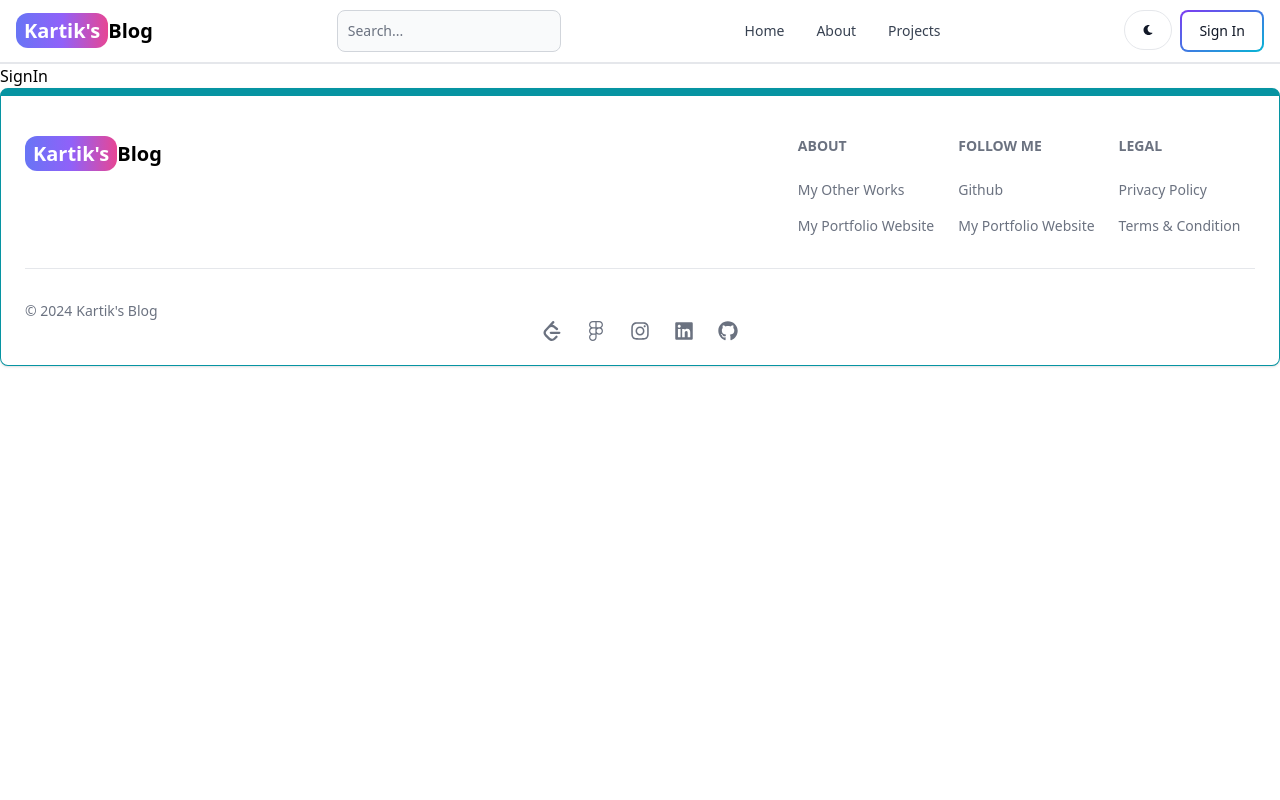
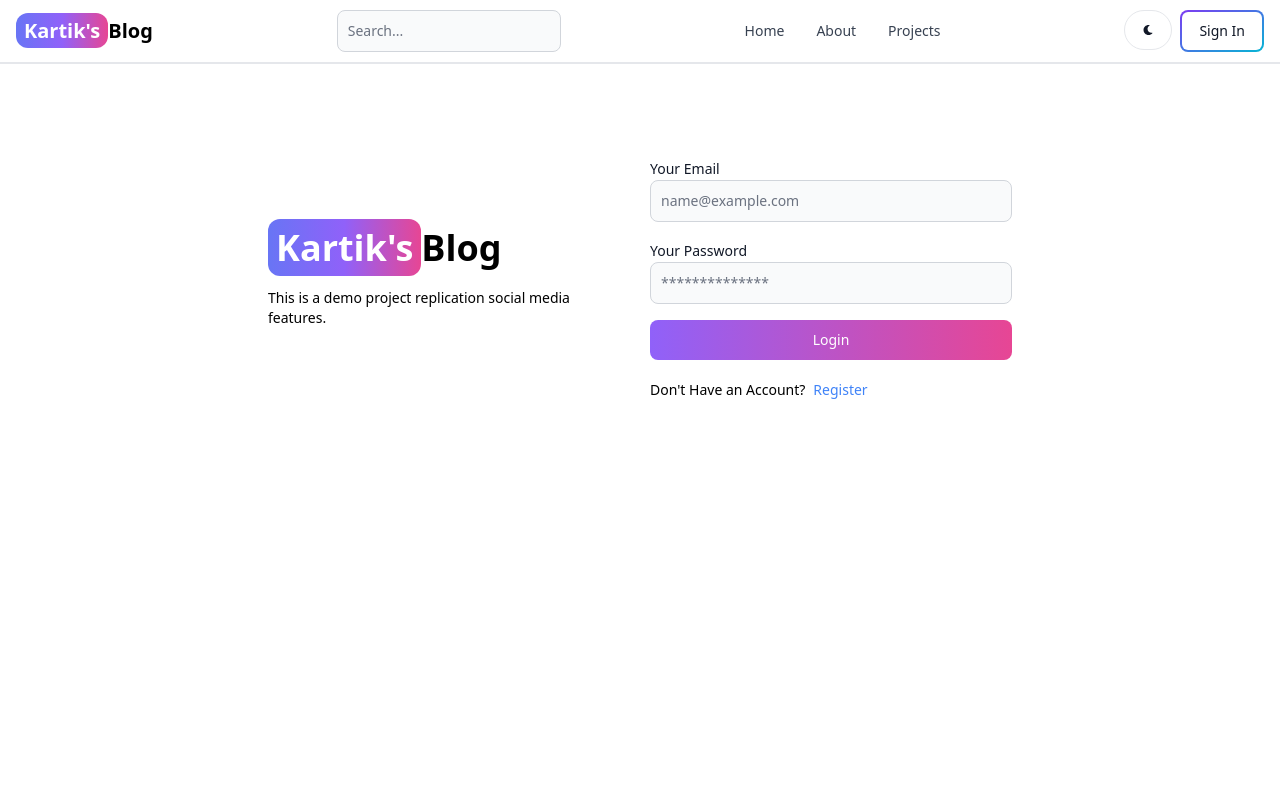
Before and after one commit to MONKEY-D/Mern-Blog, a React (Vite) app in the folder client/: page /sign-in in a window 1280 px wide. Shown: the top 800 px of the page. Built offline with nearby package versions, Linux system fonts and the light colour scheme.

Commit message:
sign in ui

```diff
--- a/client/src/pages/SignIn.jsx
+++ b/client/src/pages/SignIn.jsx
@@ -1,9 +1,107 @@
-import React from 'react'
+import { Alert, Button, Label, Spinner, TextInput } from "flowbite-react";
+import React, { useState } from "react";
+import { Link, useNavigate } from "react-router-dom";
 
 export default function SignIn() {
+  const [formData, setFormData] = useState({});
+  const [errorMessage, setErrorMessage] = useState(null);
+  const [loading, setLoading] = useState(false);
+  const navigate = useNavigate()
+
+  const handleChange = (e) => {
+    setFormData({ ...formData, [e.target.id]: e.target.value.trim() });
+  };
+  const handleSubmit = async (e) => {
+    e.preventDefault();
+    if (!formData.email || !formData.password) {
+      return setErrorMessage("Please fill out all fields.");
+    }
+    try {
+      setLoading(true);
+      setErrorMessage(null);
+      const res = await fetch("/api/auth/signin", {
+        method: "POST",
+        headers: { "Content-Type": "application/json" },
+        body: JSON.stringify(formData),
+      });
+      const data = await res.json();
+      if (data.success === false) {
+        return setErrorMessage(data.message);
+      }
+      setLoading(false);
+      if (res.ok){
+        navigate('/')
+      }
+    } catch (error) {
+      setErrorMessage(error.message);
+      loading(false);
+    }
+  };
   return (
-    <div>
-      SignIn
+    <div className="min-h-screen mt-20">
+      <div className="flex p-3 max-w-3xl mx-auto flex-col md:flex-row md:items-center gap-5">
+        {/* left */}
+        <div className="flex-1">
+          <Link to="/" className="font-bold dark:text-white text-4xl">
+            <span className="px-2 py-1 bg-gradient-to-r from-indigo-500 via-purple-500 to-pink-500 text-white rounded-xl">
+              Kartik's
+            </span>
+            Blog
+          </Link>
+          <p className="text-sm mt-5">
+            This is a demo project replication social media features.
+          </p>
+        </div>
+
+        {/* right */}
+        <div className="flex-1">
+          <form className="flex flex-col gap-4" onSubmit={handleSubmit}>
+            <div>
+              <Label value="Your Email" />
+              <TextInput
+                type="email"
+                placeholder="name@example.com"
+                id="email"
+                onChange={handleChange}
+              />
+            </div>
+            <div>
+              <Label value="Your Password" />
+              <TextInput
+                type="password"
+                placeholder="**************"
+                id="password"
+                onChange={handleChange}
+              />
+            </div>
+            <Button
+              gradientDuoTone="purpleToPink"
+              disabled={loading}
+              type="submit"
+            >
+              {loading ? (
+                <>
+                  <Spinner size="sm" />
+                  <span className="pl-3">Loading...</span>
+                </>
+              ) : (
+                "Login"
+              )}
+            </Button>
+          </form>
+          <div className="flex gap-2 text-sm mt-5">
+            <span>Don't Have an Account?</span>
+            <Link to="./sign-up" className="text-blue-500">
+              Register
+            </Link>
+          </div>
+          {errorMessage && (
+            <Alert className="mt-5 " color="failure">
+              {errorMessage}
+            </Alert>
+          )}
+        </div>
+      </div>
     </div>
-  )
+  );
 }
```
